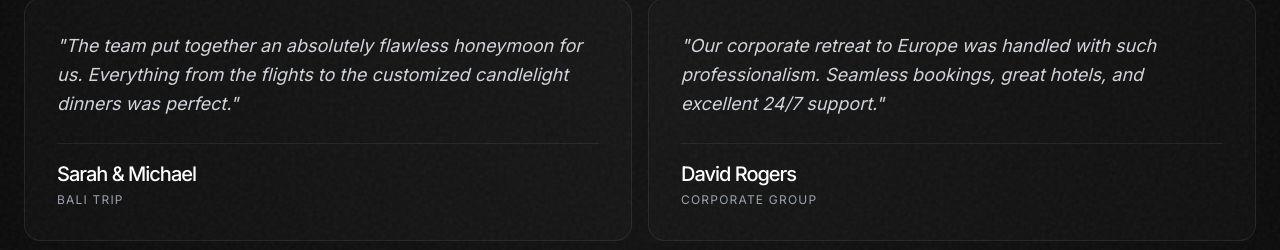
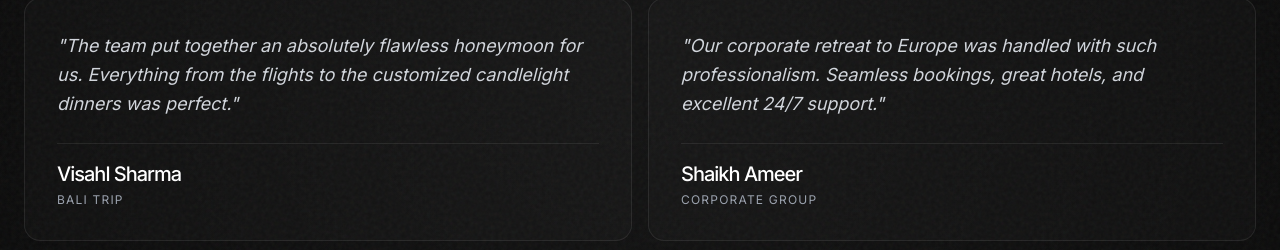
Before and after one commit to sehzad23/Visa_Nex, a React (Vite) app: page / in a window 1280 px wide. Shown: the part 4852-5102 px from the top of the page. Built offline with nearby package versions, Linux system fonts and the light colour scheme.

Commit message:
fix: update testimonial names for accuracy

```diff
--- a/src/components/data/testimonialsData.js
+++ b/src/components/data/testimonialsData.js
@@ -2,13 +2,13 @@ export const testimonialsData = [
   {
     review:
       "The team put together an absolutely flawless honeymoon for us. Everything from the flights to the customized candlelight dinners was perfect.",
-    name: "Sarah & Michael",
+    name: "Visahl Sharma",
     role: "Bali Trip",
   },
   {
     review:
       "Our corporate retreat to Europe was handled with such professionalism. Seamless bookings, great hotels, and excellent 24/7 support.",
-    name: "David Rogers",
+    name: "Shaikh Ameer",
     role: "Corporate Group",
   },
 ];
```
